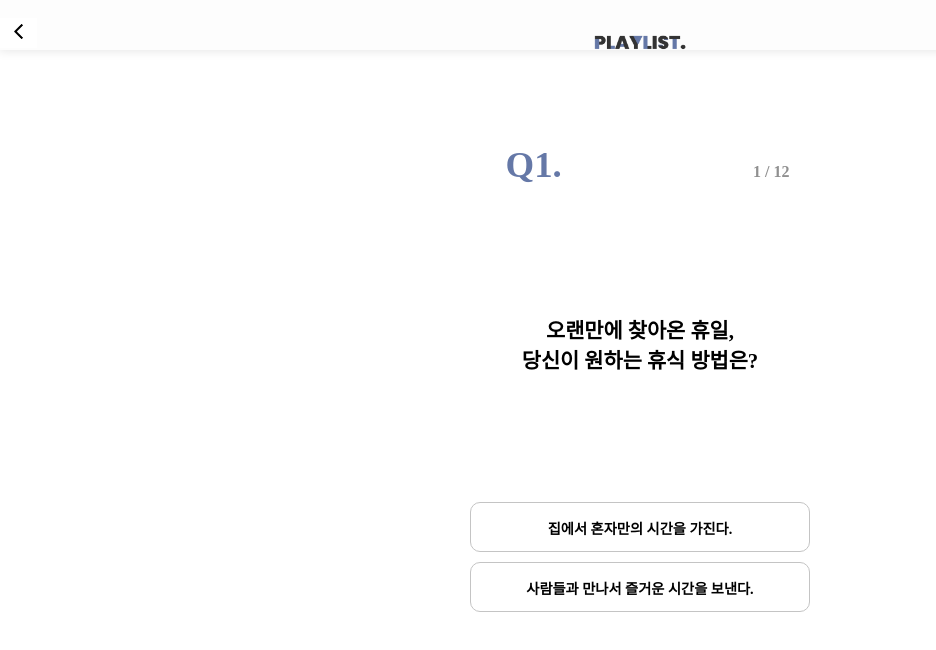
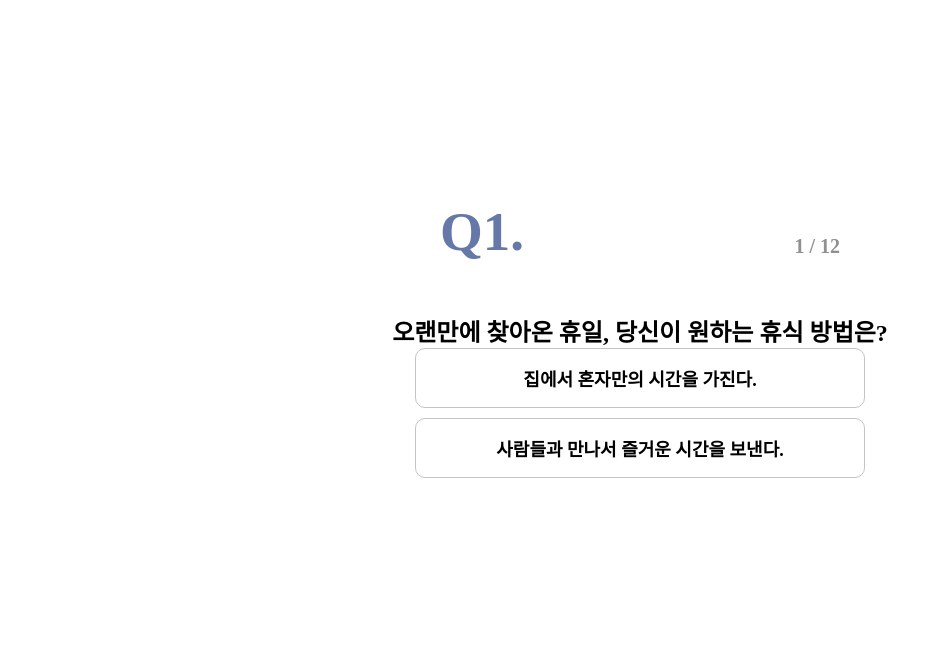
Before and after one commit to MGCWingcombo/Playlist_Client, a React (Create React App) app: page /mbti-test in a window 1280 px wide. Shown: the top 650 px of the page, without its empty margins (0-936 px from the left). Built offline with nearby package versions, Linux system fonts and the light colour scheme; a web font is replaced by a local one.

Commit message:
파일명 리네이밍에 따른 교체

```diff
--- a/src/App.js
+++ b/src/App.js
@@ -6,10 +6,12 @@ import "./App.css";
 import Addlist from "./Pages/Addlist/Addlist";
 import Endmbti from "./Pages/Lastpage/Endmbti";
 import Question from "./Pages/Question/Question";
+import GlobalStyle from "./styleds/GlobalStyle";
 
 function App() {
   return (
     <div>
+      <GlobalStyle />
       <BrowserRouter>
         <Routes>
           <Route path="/" element={<Home />} />
--- a/src/Components/mobile_header/Mob_header.js
+++ b/src/Components/mobile_header/Mob_header.js
@@ -4,9 +4,7 @@ import { useNavigate } from "react-router-dom";
 
 const Mob_header = ({ prevBtn }) => {
   const navigate = useNavigate();
-  function hi() {
-    navigate(-1);
-  }
+
   return (
     <>
       <S.Header>
--- a/src/Components/mobile_header/Style.js
+++ b/src/Components/mobile_header/Style.js
@@ -1,5 +1,5 @@
 import styled from "styled-components";
-import device from "../../styleds/GlobalStyle";
+import device from "../../styleds/constant";
 export const Header = styled.div`
   display: none;
 
--- a/src/Pages/Addlist/Addlist.js
+++ b/src/Pages/Addlist/Addlist.js
@@ -1,9 +1,9 @@
-import React, { useEffect } from "react";
+import React from "react";
 import * as S from "./Style";
 import SideMbti from "../../Components/SideMbti/SideMbti";
 import { useNavigate } from "react-router-dom";
 import { useLocation } from "react-router-dom";
-import Mob_header from "../../Components/mobile_header/Mob_header";
+import Mobheader from "../../Components/mobile_header/Mob_header";
 
 const Addlist = ({}) => {
   const location = useLocation();
@@ -17,7 +17,7 @@ const Addlist = ({}) => {
   return (
     <>
       <S.Content>
-        <Mob_header prevBtn={true} />
+        <Mobheader prevBtn={true} />
         <div className="left">
           <SideMbti />
         </div>
--- a/src/Pages/Addlist/Style.js
+++ b/src/Pages/Addlist/Style.js
@@ -1,5 +1,5 @@
 import styled from "styled-components";
-import device from "../../styleds/GlobalStyle";
+import device from "../../styleds/constant";
 export const Content = styled.div`
   display: flex;
   .left {
--- a/src/Pages/Lastpage/Style.js
+++ b/src/Pages/Lastpage/Style.js
@@ -1,4 +1,5 @@
 import styled from "styled-components";
+import device from "../../styleds/constant";
 
 export const All = styled.div`
   display: flex;
--- a/src/Pages/Main/M_Card/Style.js
+++ b/src/Pages/Main/M_Card/Style.js
@@ -1,5 +1,5 @@
 import styled from "styled-components";
-import device from "../../../styleds/GlobalStyle";
+import device from "../../../styleds/constant";
 export const Card = styled.div`
   min-width: 275px;
 
--- a/src/Pages/Main/Style.js
+++ b/src/Pages/Main/Style.js
@@ -1,5 +1,5 @@
 import styled from "styled-components";
-import device from "../../styleds/GlobalStyle";
+import device from "../../styleds/constant";
 export const Content = styled.div`
   width: 100%;
   height: 1570px;
--- a/src/Pages/MbtiTest/Style.js
+++ b/src/Pages/MbtiTest/Style.js
@@ -1,5 +1,5 @@
 import styled from "styled-components";
-import device from "../../styleds/GlobalStyle";
+import device from "../../styleds/constant";
 
 export const Content = styled.div`
   display: flex;
--- a/src/Pages/Question/Question.js
+++ b/src/Pages/Question/Question.js
@@ -1,7 +1,7 @@
-import React, { useState, useMemo, useEffect } from "react";
+import React, { useState, useMemo } from "react";
 import ChoiceBtn from "./TextBtn/ChoiceBtn";
 import * as S from "./Style";
-import Mob_header from "../../Components/mobile_header/Mob_header";
+import Mobheader from "../../Components/mobile_header/Mob_header";
 
 function nextText(number) {
   switch (number) {
@@ -85,17 +85,13 @@ const Question = () => {
 
   const ShowState = useMemo(() => nextText(number), [number]);
 
-  // const nextCount = () => {
-  //   setNumber((number) => number + 1);
-  // };
-
   const getNumber = () => {
     setNumber((number) => number + 1);
   };
 
   return (
     <S.Con>
-      <Mob_header prevBtn={true} />
+      <Mobheader prevBtn={true} />
       <S.Content>
         <S.Top>
           <S.Number>Q{number}.</S.Number>
@@ -103,10 +99,7 @@ const Question = () => {
         </S.Top>
 
         <S.Questions>{ShowState}</S.Questions>
-        {/* <ChoiceBtn onClick={nextCount} number={number} /> */}
-        {/* <S.Btns onClick={nextCount}>
-          <ChoiceBtn number={number} />
-        </S.Btns> */}
+
         <S.Btns>
           <ChoiceBtn getNumber={getNumber} number={number} />
         </S.Btns>
--- a/src/Pages/Question/Style.js
+++ b/src/Pages/Question/Style.js
@@ -1,5 +1,5 @@
 import styled from "styled-components";
-import device from "../../styleds/GlobalStyle";
+import device from "../../styleds/constant";
 
 export const Con = styled.div`
   width: 100%;
--- a/src/Pages/Question/TextBtn/TextBtnStyle.js
+++ b/src/Pages/Question/TextBtn/TextBtnStyle.js
@@ -1,5 +1,5 @@
 import styled from "styled-components";
-import device from "../../../styleds/GlobalStyle";
+import device from "../../../styleds/constant";
 export const ChoiceBtn = styled.button`
   font-family: "Nanum Gothic";
   font-weight: 700;
```
